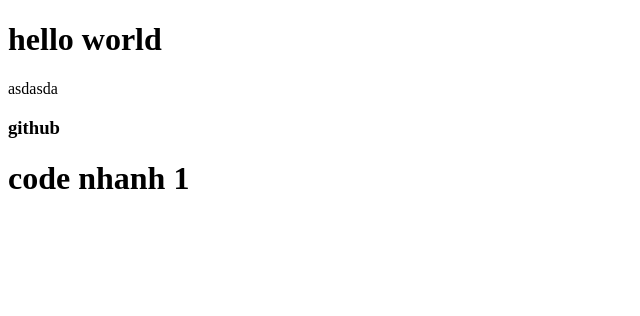
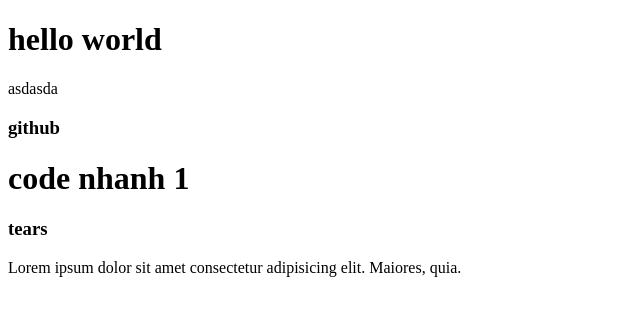
Before and after one commit to kyhuy/testgit, a plain HTML site: page index.html in a window 1280 px wide. Shown: the whole page, without its empty margins (0-640 px from the left). Drawn offline with Linux system fonts and the light colour scheme.

Commit message:
chia nhanh

```diff
--- a/index.html
+++ b/index.html
@@ -10,5 +10,7 @@
     <p>asdasda</p>
     <h3>github</h3>
     <h1>code nhanh 1</h1>
+    <h3>tears</h3>
+    <span>Lorem ipsum dolor sit amet consectetur adipisicing elit. Maiores, quia.</span>
 </body>
 </html>
```
